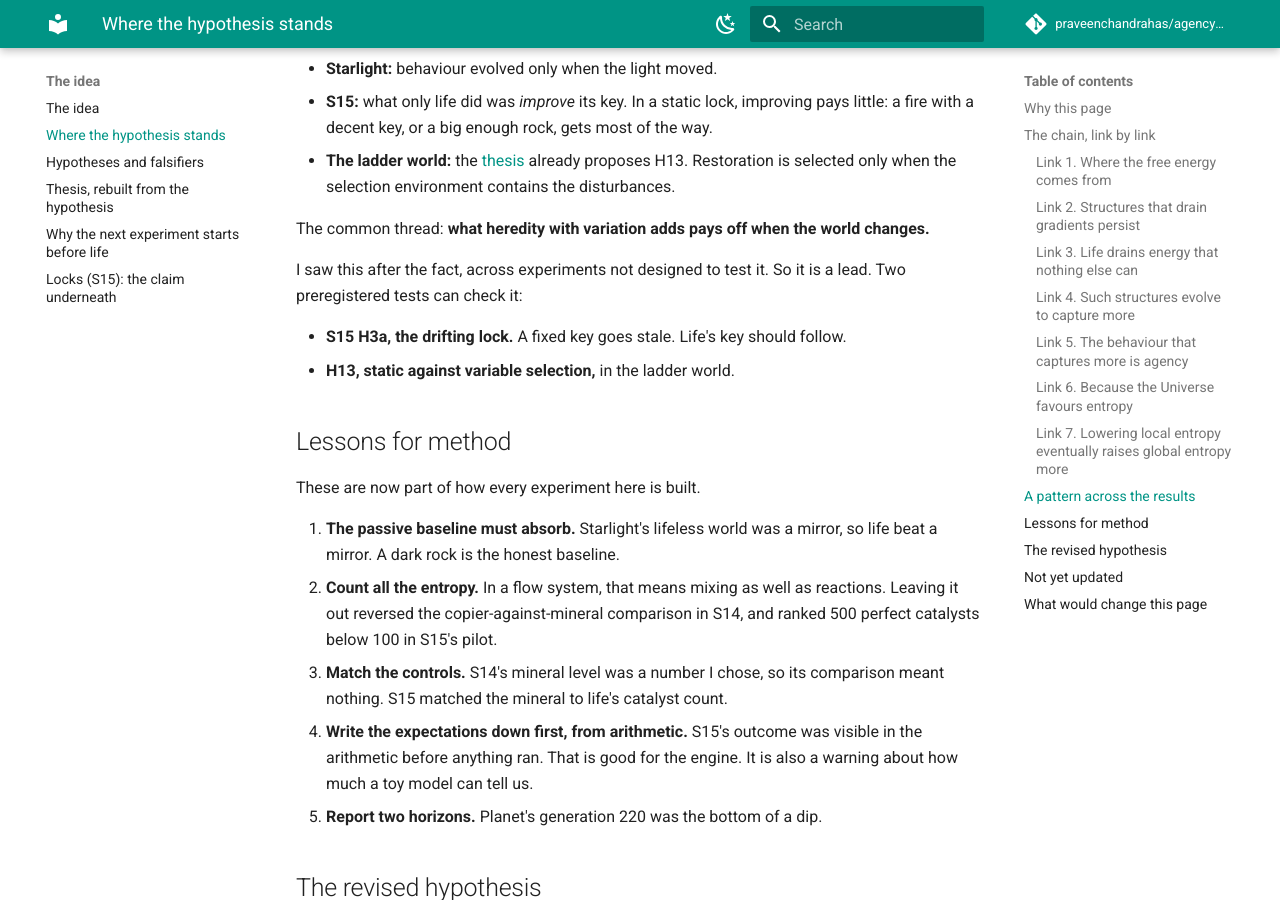
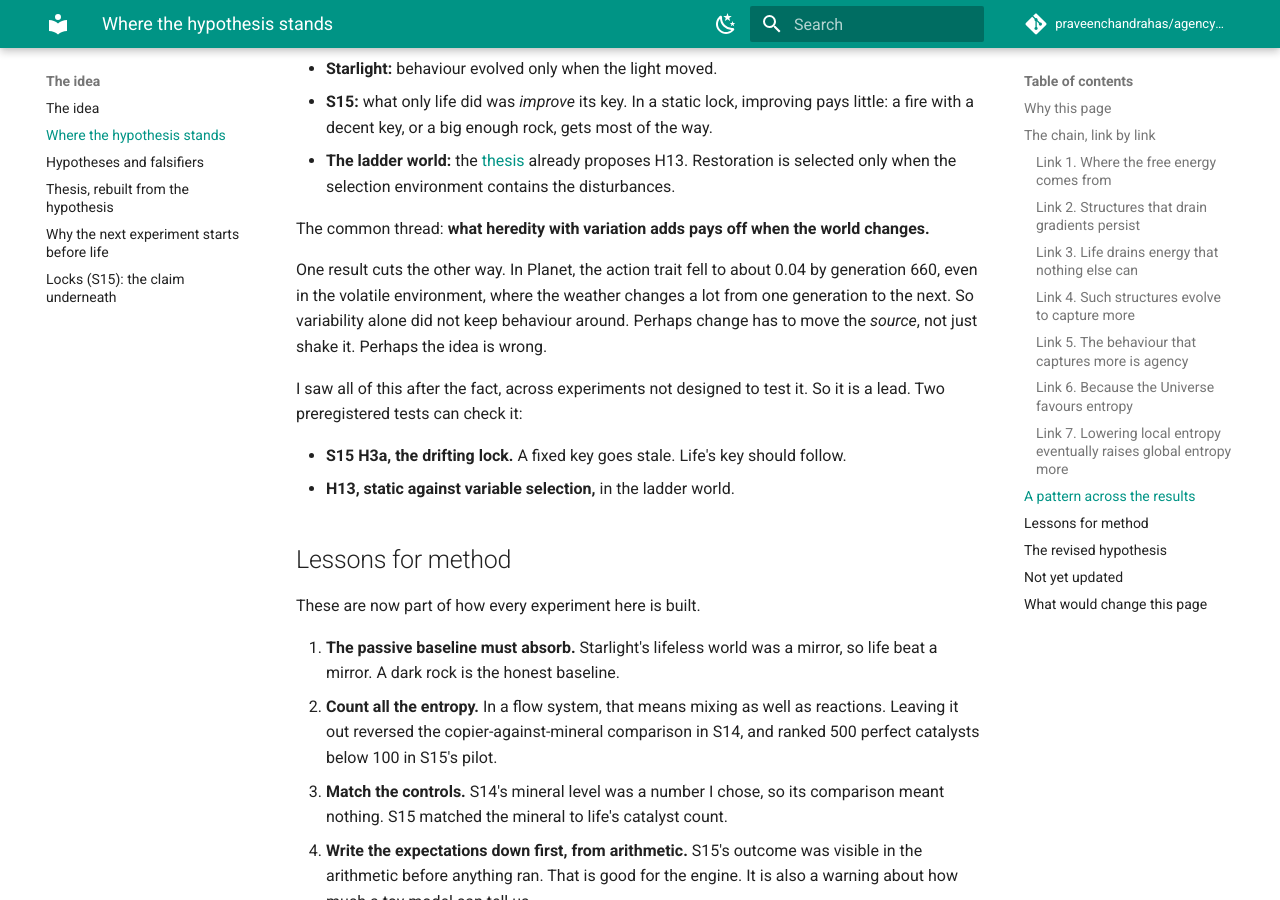
Before and after one commit to praveenchandrahas/agency-from-gradients, an MkDocs documentation site: the page built from docs/standing.md, in a window 1280 px wide and 900 px high, scrolled down 4780 px. Built offline with MkDocs 1.6.1 and Material for MkDocs 9.7.7, drawn with Linux system fonts in a browser that asks for light colours; comment, search, counter and statistics services are not loaded; some of the changed text lies outside the part shown.

Commit message:
Standing: add the Planet caution to the cross-experiment pattern; link paper v1.1 PR
The action trait fell to about 0.04 by generation 660 even in the volatile
environment, which cuts against 'improvement pays when the world changes'.

Co-Authored-By: Claude Opus 5.5 <noreply@anthropic.com>
Claude-Session: https://claude.ai/code/session_01R9FdkDqX4ZSnbqmav9szkG

```diff
--- a/docs/standing.md
+++ b/docs/standing.md
@@ -130,7 +130,9 @@ Three results from three different worlds point at one variable.
 
 The common thread: **what heredity with variation adds pays off when the world changes.**
 
-I saw this after the fact, across experiments not designed to test it. So it is a lead. Two preregistered tests can check it:
+One result cuts the other way. In Planet, the action trait fell to about 0.04 by generation 660, even in the volatile environment, where the weather changes a lot from one generation to the next. So variability alone did not keep behaviour around. Perhaps change has to move the *source*, not just shake it. Perhaps the idea is wrong.
+
+I saw all of this after the fact, across experiments not designed to test it. So it is a lead. Two preregistered tests can check it:
 
 - **S15 H3a, the drifting lock.** A fixed key goes stale. Life's key should follow.
 - **H13, static against variable selection,** in the ladder world.
```
Also changed, not shown: other parts of docs/standing.md (+1 -1 lines).
